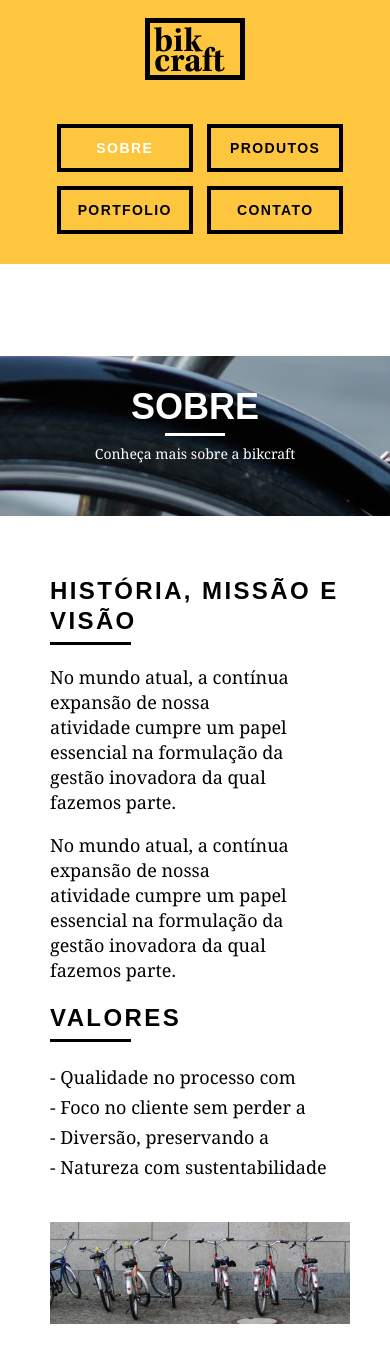
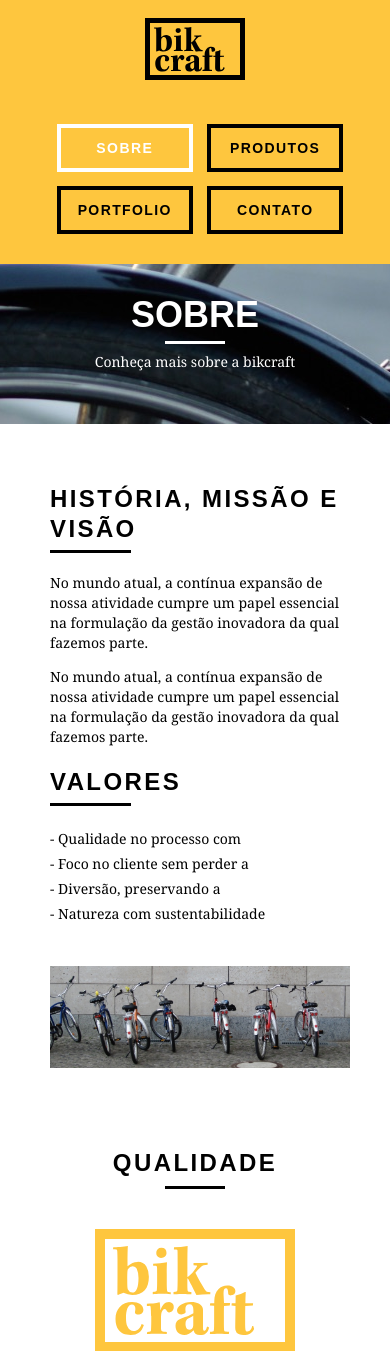
Before and after one commit to william-pereira/Curso-Web-Design-Origamid, a PHP site: page /sobre.html in a window 390 px wide. Shown: the top 1351 px of the page. Run offline with PHP 8.4, Linux system fonts and the light colour scheme.

Commit message:
Update responsivo.css

```diff
--- a/css/responsivo.css
+++ b/css/responsivo.css
@@ -47,12 +47,20 @@
   .header_menu ul li a:hover {
     border: 4px solid rgb(255, 255, 255);
   }
+  .header_menu ul li a.menu-ativo {
+    color: white;
+    border: 4px solid white;
+  }
   /* Introdução */
 
   .introducao {
     margin-top: 0px;
     padding-top: 20px;
     background: url("../img/bg-mobile.jpg") no-repeat center;
+  }
+  /* Introdução Interna */
+  .introducao-interna {
+    margin-top: 0px;
   }
 
   /* Call */
@@ -84,4 +92,15 @@
     text-align: center;
     margin-top: 20px;
   }
+  /* Sobre */
+
+  .missao_sobre p {
+    padding-right: 0px;
+    font-size: 14px;
+    line-height: 20px;
+  }
+  .missao_sobre ul li {
+    font-size: 14px;
+    line-height: 25px;
+  }
 }
```
